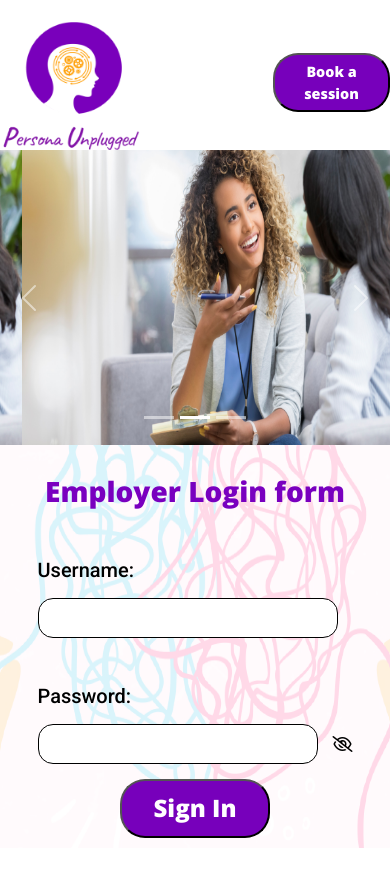
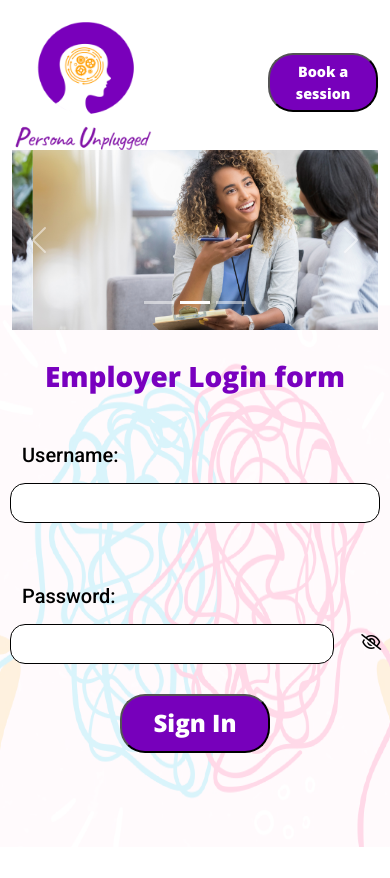
Before and after one commit to Prasath30/persona, a React (Create React App) app: page / in a window 390 px wide. After the commit the page ends 847 px from the top, so only its background shows below. Built offline with nearby package versions, Linux system fonts and the light colour scheme.

Commit message:
small changes

```diff
--- a/src/App.js
+++ b/src/App.js
@@ -1,11 +1,12 @@
 import Login from "./components/Login/Login";
 import 'bootstrap/dist/css/bootstrap.min.css';
+import Employee from "./components/Employee/Employee";
 
 function App() {
   return (
     <>
     <Login/>
-
+    {/* <Employee /> */}
 
 
     </>
--- /dev/null
+++ b/src/components/Employee/Employee.jsx
@@ -0,0 +1,13 @@
+import React from 'react'
+import  "./Employee.css"
+import SideBar from './SideBar'
+
+const Employee = () => {
+    return (
+        <>
+          <SideBar />
+        </>
+    )
+}
+
+export default Employee
--- /dev/null
+++ b/src/components/Employee/SideBar.css
@@ -0,0 +1,27 @@
+.employee-left-side-bar {
+  position: fixed;
+  overflow: hidden;
+  display: flex;
+  flex-direction: column;
+  width: 20%;
+  height: 100vh;
+  background-image: url("./images/left-side-bar.png");
+  background-size: 100% 100%;
+  left: 0;
+  top: 0;
+  padding: 20px;
+}
+.employee-left-side-bar-logo {
+  width: 140px;
+  height: 152px;
+  align-self: center;
+  margin-bottom: 80px;
+}
+.employee-left-side-bar div h6 {
+  color: #7700bb;
+  font-weight: bolder;
+}
+.employee-left-side-bar div ul li {
+  color: rgb(61, 58, 58);
+  font-weight: 500;
+}
--- /dev/null
+++ b/src/components/Employee/SideBar.jsx
@@ -0,0 +1,35 @@
+import React from 'react'
+import "./SideBar.css"
+
+const SideBar = () => {
+    return (
+        <>
+          <section className='employee-left-side-bar'>
+            <img className='employee-left-side-bar-logo' src={`./images/Logo-3.png`} alt="logo"  />
+            <div>
+                <h6>What you get from our sessions? </h6>
+                <ul>
+                    <li>Understand your thoughts</li>
+                    <li>Make sense of your feelings</li>
+                    <li>Explore your personality and understand yourself better</li>
+                    <li>Get Tools/ strategies to navigate through stressful situations</li>
+                </ul>
+            </div>
+
+            <div>
+                <h6>Process Flow of Sessions</h6>
+                <ul>
+                    <li>First session - Discuss the issue and how you would like to benifit from the session</li>
+                    <li>Remaining sessions - Typically range from 2-4 sessions where the issue would be discussed in details. Alongside, strategies and tools would be given to help you feel better and function better in personal and professional aspects of life </li>
+                </ul>
+            </div>
+          </section>
+
+          <section className='employee-right-side-bar' >
+
+          </section>
+        </>
+    )
+}
+
+export default SideBar
--- a/src/components/Login/Login.css
+++ b/src/components/Login/Login.css
@@ -4,12 +4,13 @@
   background-size: 100% 100%;
   height: 100%;
   text-align: center;
+  padding-bottom: 10vh;
 }
 #login h2 {
   font-family: "Open Sans", sans-serif;
   font-style: normal;
   font-weight: 800;
-  font-size: 40px;
+  font-size: 33px;
   margin-top: 30px;
   color: #7900bf;
 }
@@ -57,6 +58,9 @@
   position: relative;
 }
 
+.row {
+  width: 100%;
+}
 .login-form {
   display: flex;
   justify-content: center;
@@ -64,16 +68,17 @@
   align-items: center;
   text-align: left;
   padding: 10px;
-  margin-bottom: 30px;
 }
 .login-form div {
-  padding: 30px;
+  padding: 0px;
+  margin-bottom: 15px;
 }
 .login-form div label {
+  display: block;
   font-family: "Roboto", sans-serif;
   font-style: normal;
   font-weight: 500;
-  font-size: 30px;
+  font-size: 22px;
   line-height: 56px;
   color: #000000;
 }
@@ -84,9 +89,7 @@
   height: 40px;
   border-radius: 15px;
 }
-.login-form div label {
-  display: block;
-}
+
 .login-form-password {
   display: inline-block;
   border: 1px solid black;
@@ -123,7 +126,6 @@
   }
   .login-form-text {
     width: 300px;
-    margin-right: 15px;
   }
   .login-form-password {
     width: 280px;
--- a/src/components/Login/Login.jsx
+++ b/src/components/Login/Login.jsx
@@ -12,7 +12,7 @@ const Login = () => {
     return (
         <>
         {/* <img style={{width:"100%",position:'absolute',top:'0px',zIndex:"999"}} src={`./images/backgorund.png`}></img>  */}
-        <section id='login'>
+        <section id='login' className='container'>
 
         <div style={{position:'relative',paddingBottom:'50px',marginBottom:'100px'}}>
 
@@ -29,16 +29,19 @@ const Login = () => {
 
         <form className='login-form'>
 
-            <div >
+            <div style={{width:"400px"}} className='row'>
             <label htmlFor="username">Username:</label>
-            <input className='login-form-text' type="text" name='username' />
+            <input className='login-form-text col' type="text" name='username' />
             </div>
 
-            <div>
+            <div style={{width:"400px"}}  className='row'>
             <label htmlFor="passowrd">Password:</label>
-            <input  className='login-form-password' type={passwordVisisbility ? "text" : "password"} name='password' />
-            {passwordVisisbility ? <i style={{marginLeft:"15px"}} className="far fa-eye"  onClick={()=> setpasswordVisisbility(!passwordVisisbility)} ></i>
-            : <i style={{marginLeft:"15px"}} className="far fa-eye-slash"  onClick={()=> setpasswordVisisbility(!passwordVisisbility)} ></i>   }
+
+                 <input  className='col login-form-password' type={passwordVisisbility ? "text" : "password"} name='password' />
+            {passwordVisisbility ? <i style={{marginLeft:"15px",marginTop:"10px"}} className="far fa-eye col-1"  onClick={()=> setpasswordVisisbility(!passwordVisisbility)} ></i>
+            : <i style={{marginLeft:"15px",marginTop:"10px"}} className="far fa-eye-slash col-1"  onClick={()=> setpasswordVisisbility(!passwordVisisbility)} ></i>   }
+
+
             </div>
 
             <button type='submit' className='login-form-btn'>Sign In</button>
--- a/src/components/Login/Slide.jsx
+++ b/src/components/Login/Slide.jsx
@@ -19,7 +19,7 @@ const Slide = ({imgSrc}) => {
     <Carousel>
     <Carousel.Item>
     <img
-      style={  screenWidth > 500 ? {height:'70vh'} : {height:'35vh'} }
+      // style={  screenWidth > 500 ? {height:'70vh'} : {height:'35vh'} }
       className="d-block w-100"
       src={imgSrc}
       alt='slide-img'
@@ -27,7 +27,7 @@ const Slide = ({imgSrc}) => {
   </Carousel.Item>
       <Carousel.Item>
     <img
-     style={  screenWidth > 500 ? {height:'70vh'} : {height:'35vh'} }
+    //  style={  screenWidth > 500 ? {height:'70vh'} : {height:'35vh'} }
       className="d-block w-100"
       src={imgSrc}
       alt='slide-img'
@@ -35,7 +35,7 @@ const Slide = ({imgSrc}) => {
   </Carousel.Item>
       <Carousel.Item>
     <img
-     style={  screenWidth > 500 ? {height:'70vh'} : {height:'35vh'} }
+    //  style={  screenWidth > 500 ? {height:'70vh'} : {height:'35vh'} }
       className="d-block w-100"
       src={imgSrc}
       alt='slide-img'
```
Also changed, not shown: src/components/Employee/Employee.css (added), src/components/Employee/images/ellipse.png (added), src/components/Employee/images/left-side-bar.png (added).
